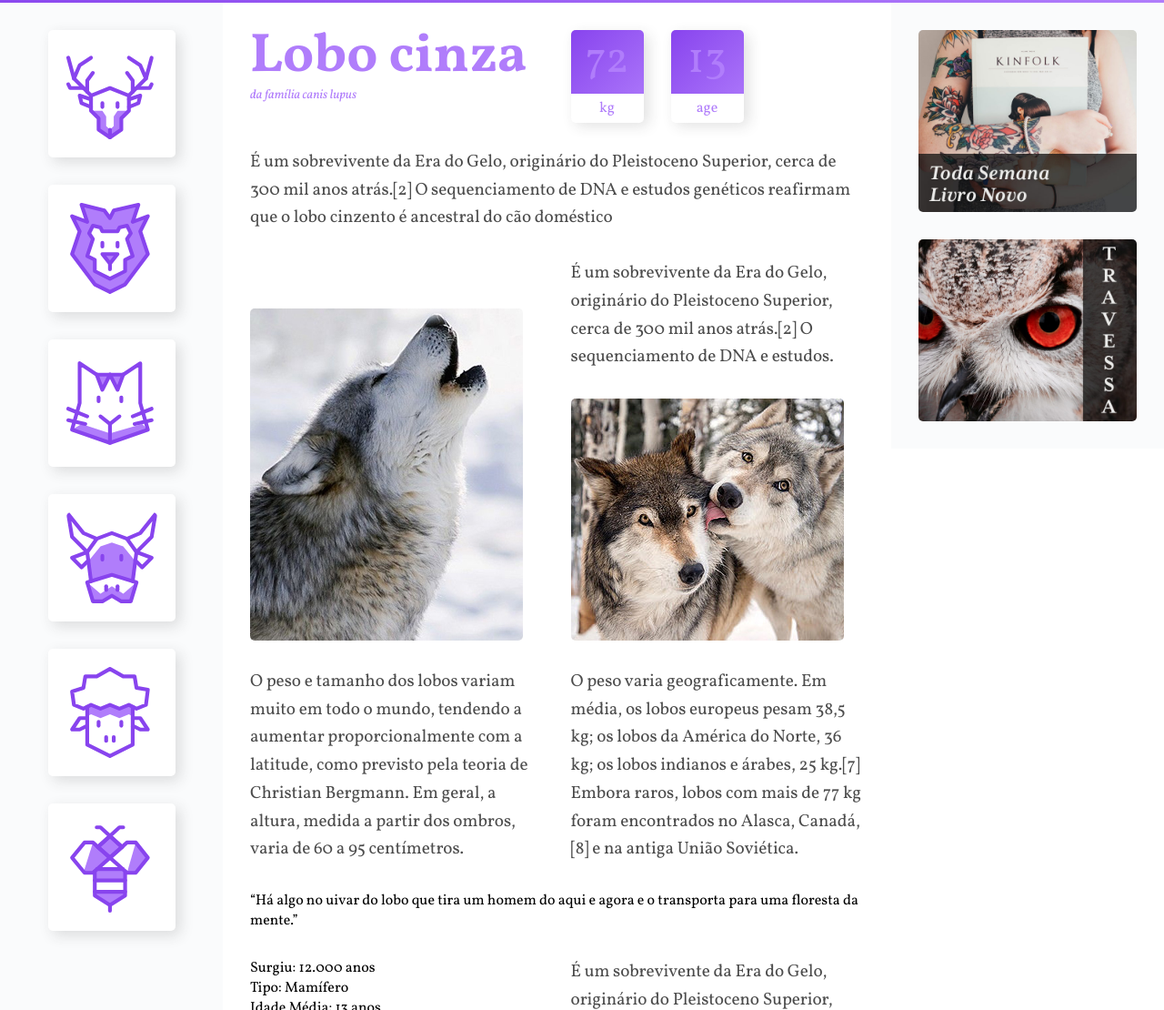
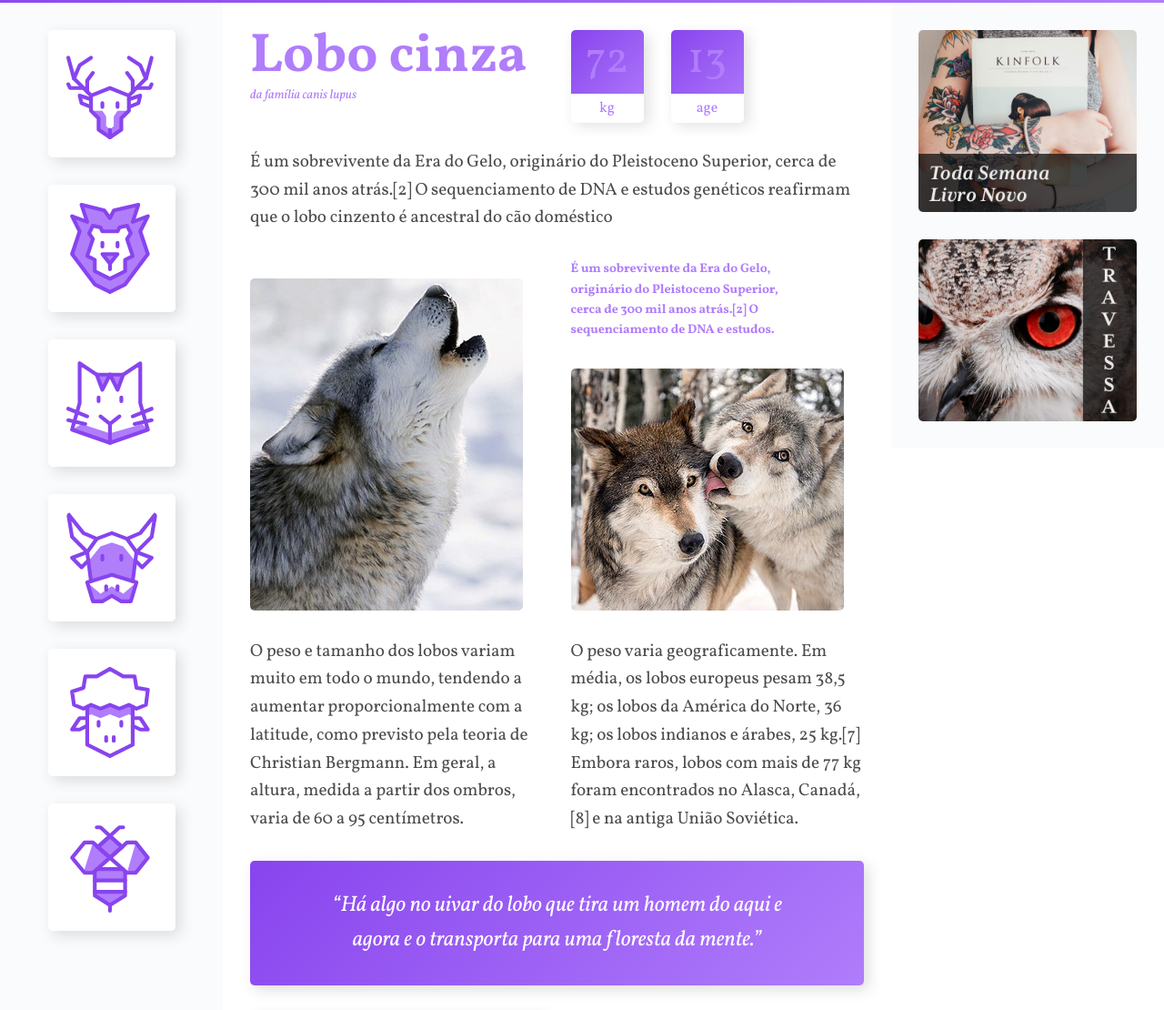
Before and after one commit to jrsoares/Wildbeast-Project, a plain HTML site: page index.html in a window 1280 px wide. Shown: the part 102-1212 px from the top of the page at 91% size. Drawn offline with Linux system fonts and the light colour scheme.

Commit message:
stylizing class attributes

```diff
--- a/css/style.css
+++ b/css/style.css
@@ -179,6 +179,41 @@ p {
   margin-top: 30px;
 }
 
+.highlights {
+  font-size: 0.875rem;
+  color: #b07dfb;
+  font-weight: 700;
+  max-width: 16rem;
+}
+
+.quote,
+.info-attributes {
+  align-self: start;
+  background: linear-gradient(135deg, #8844ee, #b07dfb);
+  box-shadow: 5px 5px 15px rgba(44, 44, 44, 0.15);
+  border-radius: 5px;
+  padding: 30px;
+}
+
+.quote p {
+  font-size: 1.5rem;
+  font-style: italic;
+  text-align: center;
+  max-width: 500px;
+  color: #fff;
+  margin: 0 auto;
+}
+
+.info-attributes li {
+  color: #fff;
+  font-family: Courier, monospace;
+  font-size: 1.125rem;
+  padding: 15px;
+}
+
+.info-attributes li + li {
+  border-top: 2px solid #b07dfb;
+}
 .adverts {
   grid-area: adverts;
   background: #fafbfc;
--- a/index.html
+++ b/index.html
@@ -73,7 +73,7 @@
         reafirmam que o lobo cinzento é ancestral do cão doméstico
       </p>
       <img class="image-1" src="/img/wolf1.jpg" alt="wolf 1">
-      <p>
+      <p class="highlights">
         É um sobrevivente da Era do Gelo, originário do Pleistoceno Superior,
         cerca de 300 mil anos atrás.[2] O sequenciamento de DNA e estudos.
       </p>
@@ -88,9 +88,11 @@
         os lobos da América do Norte, 36 kg; os lobos indianos e árabes, 25 kg.[7]
         Embora raros, lobos com mais de 77 kg foram encontrados no Alasca, Canadá,[8] e na antiga União Soviética.
       </p>
-      <blockquote class="col-wide">
-        “Há algo no uivar do lobo que tira um homem do aqui e agora e o transporta
-        para uma floresta da mente.”
+      <blockquote class=" quote col-wide">
+        <p>
+          “Há algo no uivar do lobo que tira um homem do aqui e agora e o transporta
+          para uma floresta da mente.”
+        </p>
       </blockquote>
       <div class="info-attributes">
         <ul>
```
